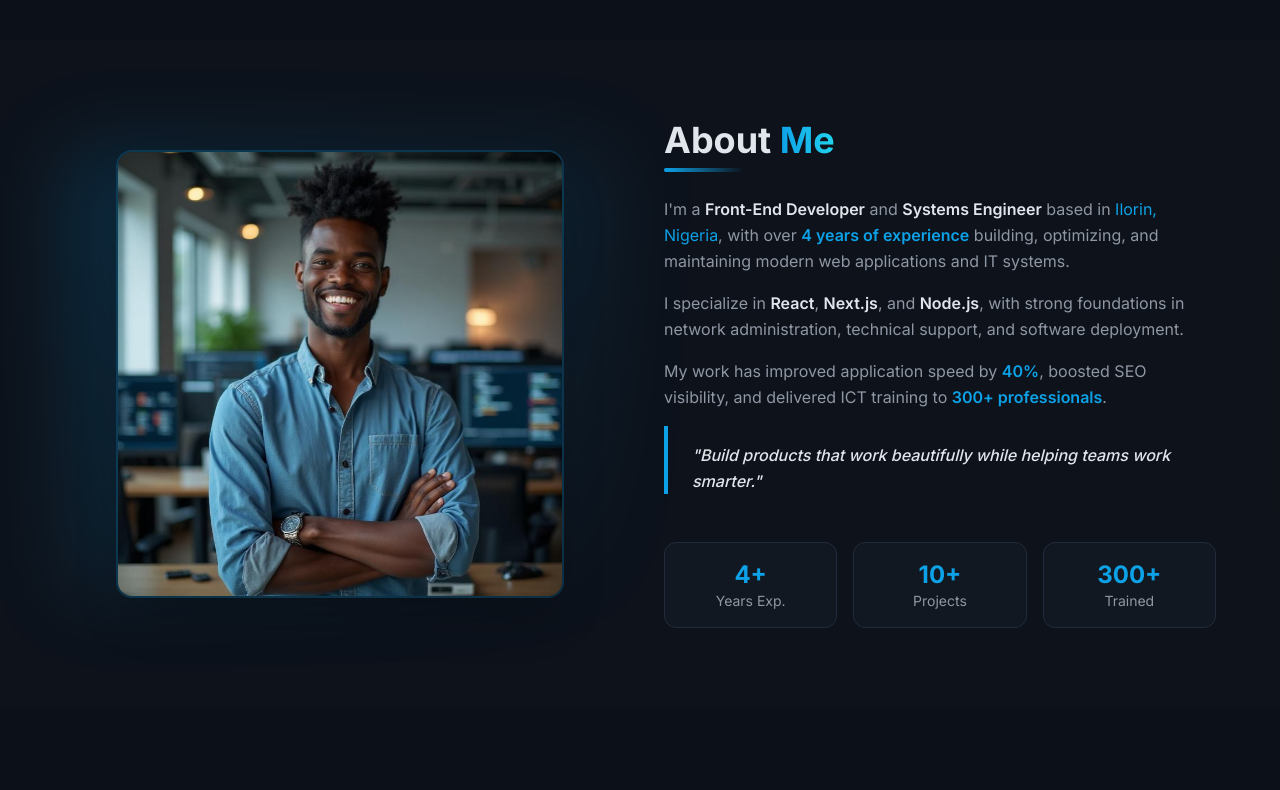
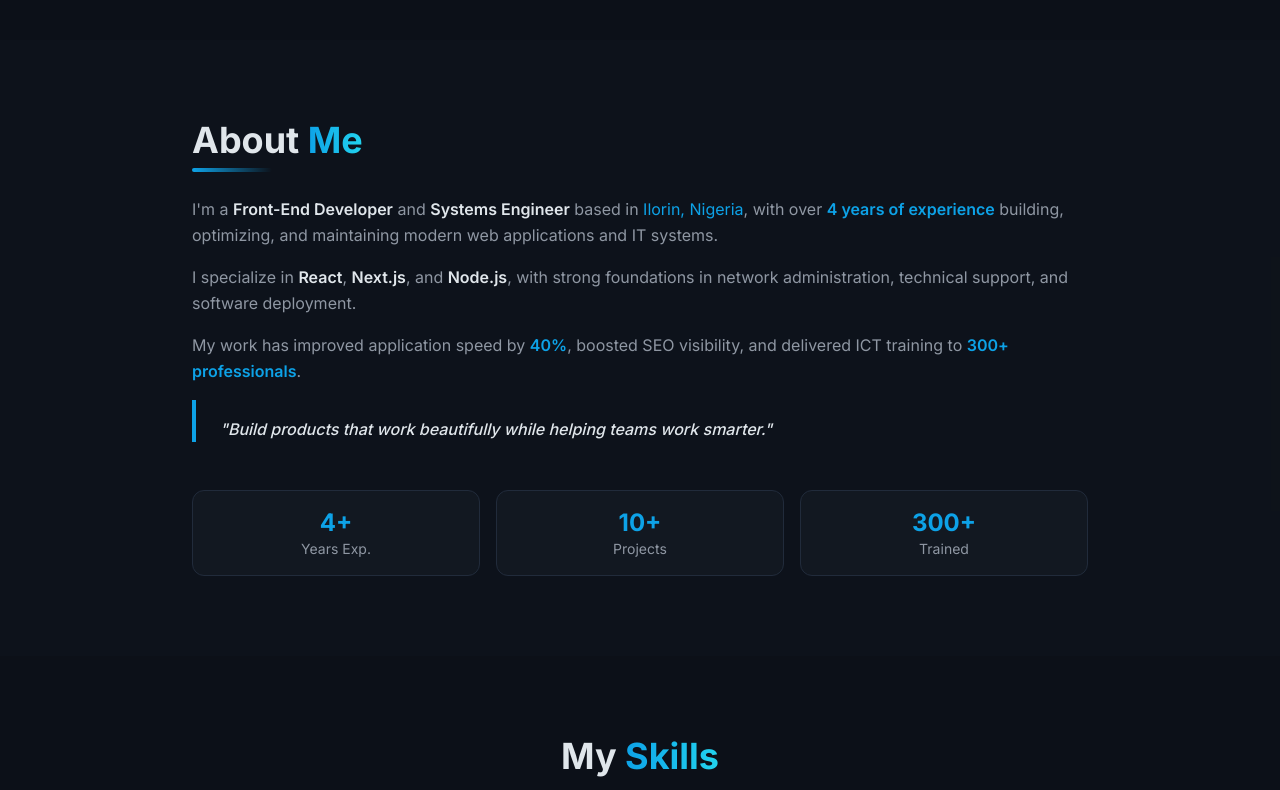
Before and after one commit to alaoM/miracle-dev-showcase, a React (Vite) app: page / in a window 1280 px wide. Shown: the part 760-1550 px from the top of the page. Built offline with nearby package versions, Linux system fonts and the light colour scheme; the HTML template or start-up script is replaced by a standard one.

Commit message:
Remove profile image from About section

```diff
--- a/src/components/About.tsx
+++ b/src/components/About.tsx
@@ -1,24 +1,10 @@
-import profileImage from "@/assets/profile.jpg";
-
 export const About = () => {
   return (
     <section id="about" className="section-padding bg-card/30">
       <div className="container-custom">
-        <div className="grid md:grid-cols-2 gap-12 items-center">
-          {/* Image */}
-          <div className="order-2 md:order-1 animate-fade-in-up">
-            <div className="relative">
-              <div className="absolute inset-0 bg-gradient-to-br from-primary/20 to-transparent rounded-2xl blur-2xl" />
-              <img
-                src={profileImage}
-                alt="Miracle Olaoluwa ALAO"
-                className="relative rounded-2xl shadow-2xl w-full max-w-md mx-auto border-2 border-primary/20 hover:border-primary/40 transition-all duration-300"
-              />
-            </div>
-          </div>
-
+        <div className="max-w-4xl mx-auto">
           {/* Content */}
-          <div className="order-1 md:order-2 animate-fade-in-up space-y-6">
+          <div className="animate-fade-in-up space-y-6">
             <div>
               <h2 className="text-3xl md:text-4xl font-bold mb-2">
                 About <span className="text-gradient">Me</span>
```
